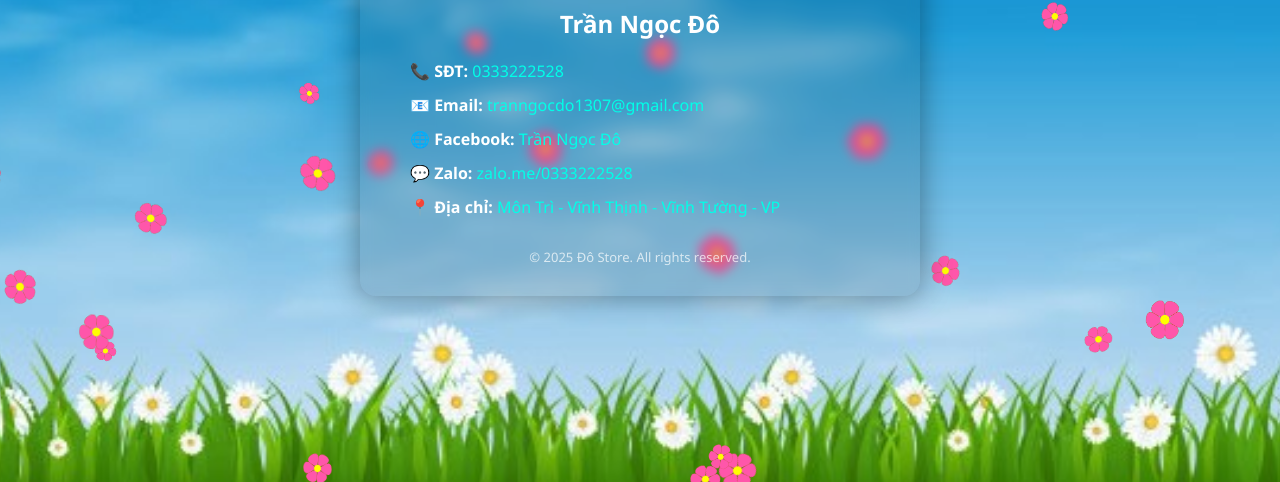
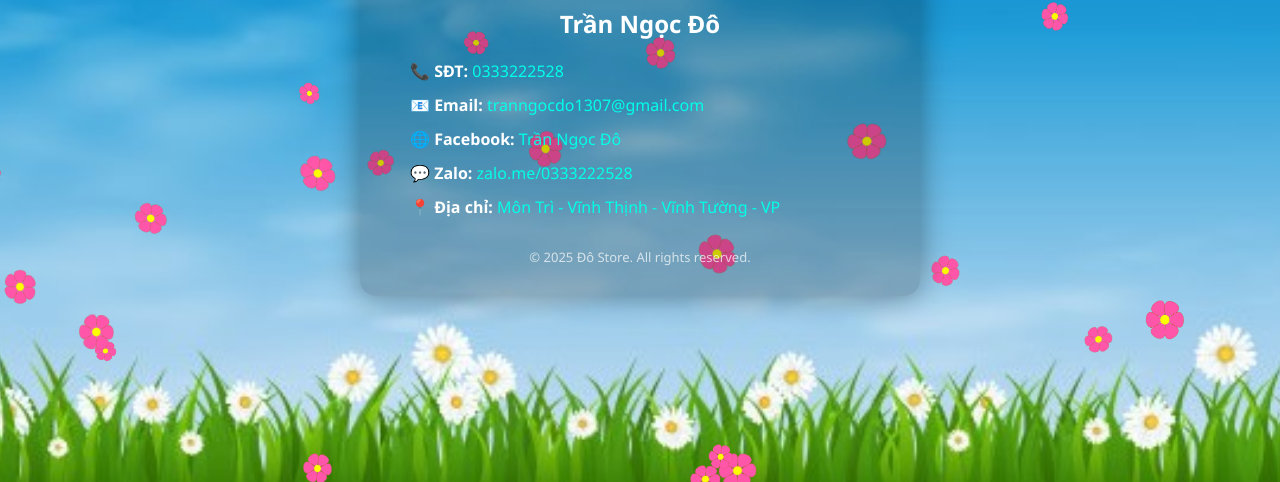
Before and after one commit to ngocdo1307/webcanhan, a plain HTML site: page index.html in a window 1280 px wide. Shown: the part 318-800 px from the top of the page. Drawn offline with Linux system fonts and the light colour scheme.

Commit message:
index.html

```diff
--- a/index.html
+++ b/index.html
@@ -18,10 +18,9 @@
   max-width: 500px;
   margin: 60px auto;
   padding: 30px;
-  background: rgba(0, 0, 0, 0.1); /* Màu tối hơn */
+  background: rgba(0, 0, 0, 0.2); /* Màu tối hơn */
   border-radius: 16px;
   box-shadow: 0 0 30px rgba(0, 0, 0, 0.4);
-  backdrop-filter: blur(6px); /* Làm mờ nền phía sau */
 }
 #flowers {
   position: fixed;
```
